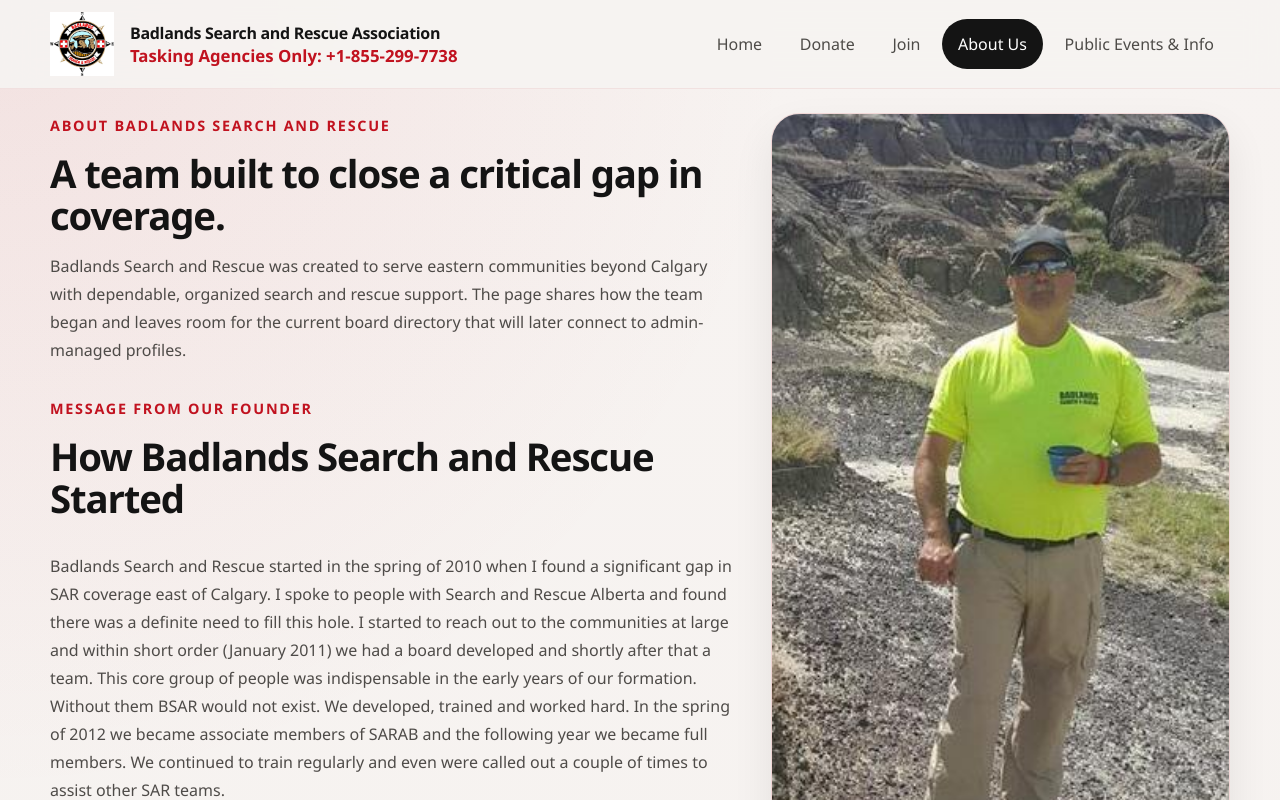
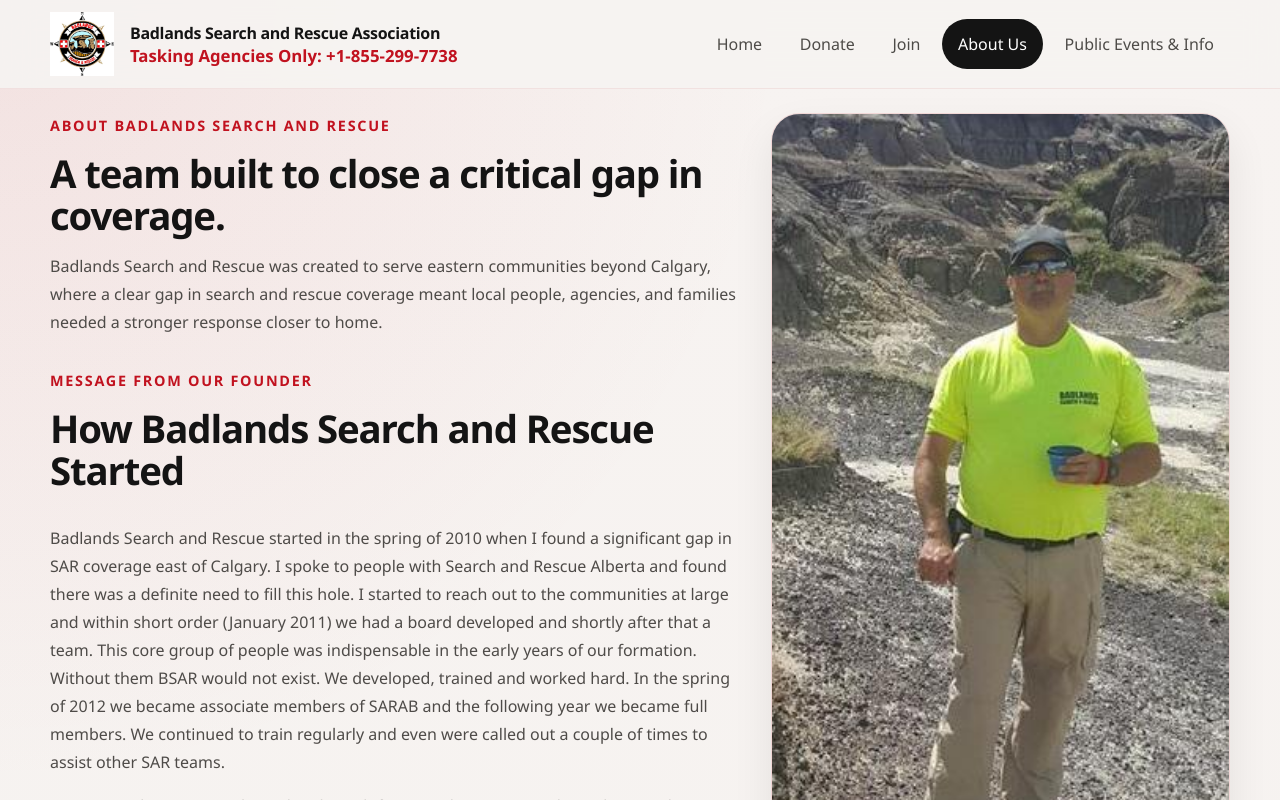
Before and after one commit to BSARalberta/BSAR_Website, a React (Vite) app: page /about in a window 1280 px wide. Shown: the top 800 px of the page. Built offline with nearby package versions, Linux system fonts and the light colour scheme; no server answers; the database is empty.

Commit message:
Fixed: Removed more placeholder text in /about page.

```diff
--- a/src/content/siteContent.js
+++ b/src/content/siteContent.js
@@ -124,7 +124,7 @@
     eyebrow: 'About Badlands Search and Rescue',
     title: 'A team built to close a critical gap in coverage.',
     description:
-      'Badlands Search and Rescue was created to serve eastern communities beyond Calgary with dependable, organized search and rescue support. The page shares how the team began and leaves room for the current board directory that will later connect to admin-managed profiles.',
+      'Badlands Search and Rescue was created to serve eastern communities beyond Calgary, where a clear gap in search and rescue coverage meant local people, agencies, and families needed a stronger response closer to home.',
     image: {
       src: '/images/Scott.jpg',
       alt: 'Scott Campbell, founder of Badlands Search and Rescue, standing in the Alberta badlands',
```
Also changed, not shown: 2 other files (tests, documents, lock files or other folders).
